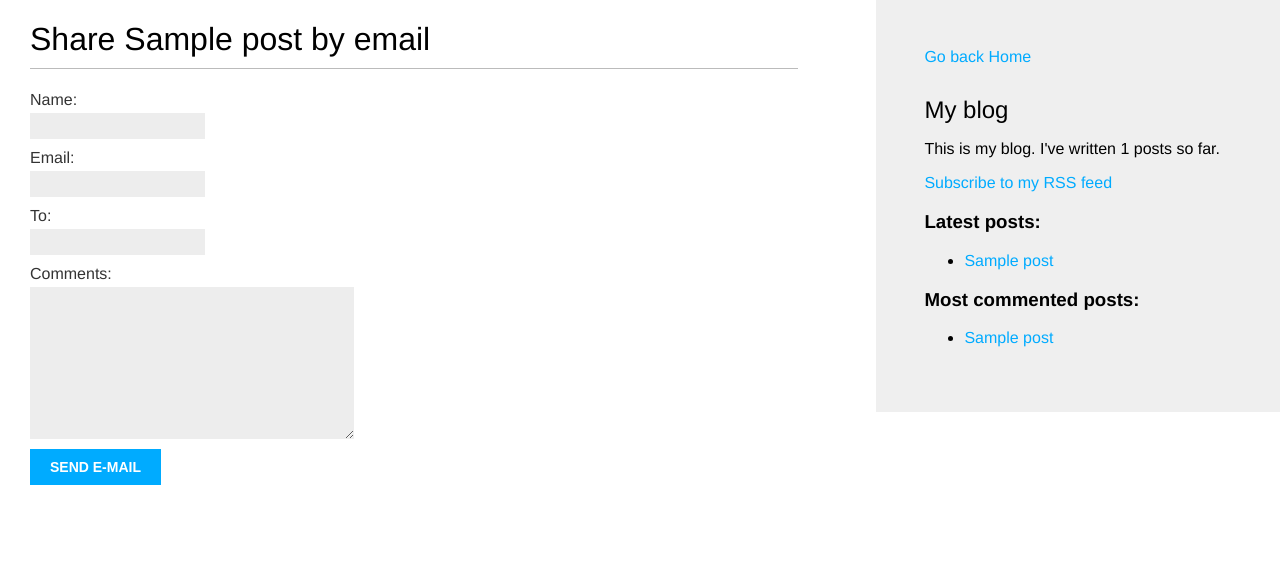
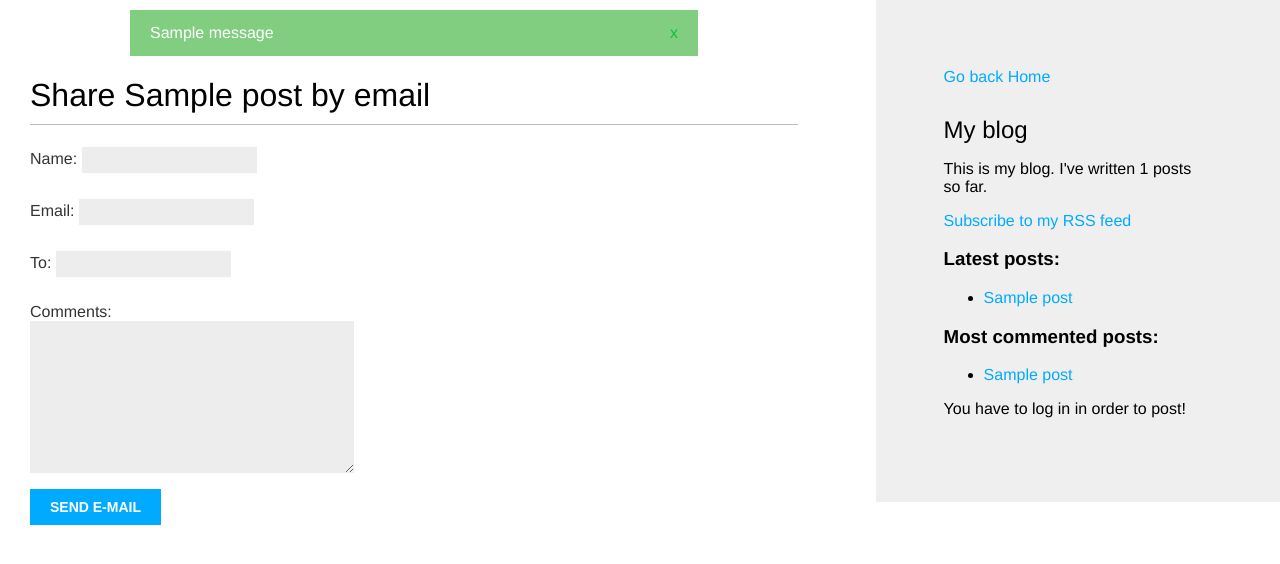
Before and after one commit to mihainegrisan/my_cv, a Django app: page /blog/1/share/ in a window 1280 px wide. Shown: the top 564 px of the page. Run offline with Django 3.2, Linux system fonts and the light colour scheme; tables that the repository leaves empty hold one stand-in row (values such as "Sample post"); one stand-in notice (Sample message) is shown; some libraries are stand-ins or nearby versions.

Commit message:
Now logged users can write a blog post.

```diff
--- a/src/account/templates/account.html
+++ b/src/account/templates/account.html
@@ -59,7 +59,7 @@
                 {% for message in messages %}
                     <li class="{{ message.tags }}">
                         {{ message|safe }}
-                        <a href="#" class="close">x</a>
+                        <a href="{% url 'dashboard' %}" class="close">x</a>
                     </li>
                 {% endfor %}
             </ul>
--- a/src/account/views.py
+++ b/src/account/views.py
@@ -69,7 +69,7 @@ def user_login(request):
                 else:
                     return HttpResponse('Disabled account')
             else:
-                return HttpResponse('Invalid login')
+                return HttpResponse('Invalid credentials.')
     else:
         form = LoginForm()
     return render(request, 'account/login.html', {'form' : form})
--- a/src/blog/forms.py
+++ b/src/blog/forms.py
@@ -1,5 +1,5 @@
 from django import forms
-from .models import Comment
+from .models import Comment, Post
 
 class CommentForm(forms.ModelForm):
     class Meta:
@@ -12,3 +12,9 @@ class EmailPostForm(forms.Form):
     email = forms.EmailField()
     to = forms.EmailField()
     comments = forms.CharField(required=False, widget=forms.Textarea)
+
+
+class PostForm(forms.ModelForm):
+    class Meta:
+        model = Post
+        fields = ('title', 'body', 'tags', 'status')
--- a/src/blog/models.py
+++ b/src/blog/models.py
@@ -30,6 +30,7 @@ class Post(models.Model):
 
     objects = models.Manager() # The default manager
     published = PublishedManager() # My custom manager
+
     title = models.CharField(max_length=250)
     slug = models.SlugField(max_length=250, unique_for_date='publish')
     author = models.ForeignKey(User, on_delete=models.CASCADE, related_name='blog_posts')
--- a/src/blog/static/css/blog.css
+++ b/src/blog/static/css/blog.css
@@ -3,29 +3,24 @@ body {
     padding:0;
     font-family:helvetica, sans-serif;
 }
-
 a {
     color:#00abff;
     text-decoration:none;
 }
-
 h1 {
     font-weight:normal;
     border-bottom:1px solid #bbb;
     padding:0 0 10px 0;
 }
-
 h2 {
     font-weight:normal;
     margin:30px 0 0;
 }
-
 #content {
     float:left;
     width:60%;
     padding:0 0 0 30px;
 }
-
 #sidebar {
     float:right;
     width:30%;
@@ -34,12 +29,10 @@ h2 {
     height:100%;
     overflow: auto;
 }
-
 .sidebar_content {
-    padding: 10%;
+    padding: 15%;
 
 }
-
 p.date {
     color:#ccc;
     font-family: georgia, serif;
@@ -55,7 +48,6 @@ p.date {
 
 
 /* forms */
-
 label {
     float:left;
     clear:both;
@@ -71,7 +63,6 @@ input, textarea {
     padding:6px 10px;
     font-size:12px;
 }
-
 input[type=submit] {
     font-weight:bold;
     background:#00abff;
@@ -96,7 +87,6 @@ input[type=submit] {
     border: 3px;
     border-style: solid;
 }
-
 /*
 .comment:nth-child(even) {
     background:#efefef;
@@ -107,3 +97,71 @@ input[type=submit] {
     font-size:12px;
     color:#666;
 }
+
+
+
+/* MAKE NEW POST FORM */
+form {
+    min-width: 320px;
+    height: 400px;
+}
+form p {
+    width: 100%;
+}
+form p label , form p input, form p textarea {
+    float: none;
+    clear: none;
+}
+form p textarea {
+    display: block;
+}
+
+
+@media only screen and (max-width: 650px) {
+    #sidebar {
+        float: none;
+        width: 100%;
+    }
+    .sidebar_content {
+        padding: 6%;
+    }
+}
+
+
+
+/* messages */
+ul.messages {
+    margin: 10px 100px;
+    padding: 0;
+    list-style-type: none;
+}
+ul.messages li.success,
+ul.messages li.warning,
+ul.messages li.error,
+ul.messages li.info {
+    margin: 0;
+    padding: 14px 20px;
+    list-style: none;
+    color: #fff;
+}
+
+ul.messages li.success { background: #81ce81; }
+ul.messages li.success a { color: #0ac33e; }
+
+ul.messages li.error { background: #a30029; color: #e9828e; }
+ul.messages li.error a { color: #e9828e; }
+
+ul.messages li.info { background:#faffae; color:#696b4e; }
+ul.messages li.info a { color:#1586de; }
+
+ul.messages li.warning { background:#de9404; }
+ul.messages li.warning a { color:#f49000; }
+
+ul.messages li a.close {
+    margin:0;
+    float:right;
+    opacity:1;
+    border:0;
+    box-shadow:none;
+    text-shadow:none;
+}
--- a/src/blog/templates/blog/base.html
+++ b/src/blog/templates/blog/base.html
@@ -18,6 +18,18 @@
     </head>
     <body>
         <div id="content">
+
+            {% if messages %}
+                <ul class="messages">
+                    {% for message in messages %}
+                        <li class="{{ message.tags }}">
+                            {{ message|safe }}
+                            <a href="{{ post.get_absolute_url }}" class="close">x</a>
+                        </li>
+                    {% endfor %}
+                </ul>
+            {% endif %}
+
             {% block content %}
 
             {% endblock %}
@@ -42,6 +54,17 @@
                         </li>
                     {% endfor %}
                 </ul>
+
+                {% if request.user.is_authenticated %}
+                    <a href="{% url 'blog:post_new' %}">
+                        <span>
+                            Write a post!
+                        </span>
+                    </a>
+                {% else %}
+                    <p>You have to log in in order to post!</p>
+                {% endif %}
+
             </div>
         </div>
     </body>
--- a/src/blog/templates/blog/post/detail.html
+++ b/src/blog/templates/blog/post/detail.html
@@ -15,7 +15,7 @@
             Share this post
         </a>
     </p>
-    <!-- We are building the URL dynamically using the 'url' template tag provided by Django. We are using the namespace called blog and the URL named post_share, and we are passing the post ID as a parameter to build the absolute URL. -->
+    <!-- we are passing the post ID as a parameter to build the absolute URL. -->
 
     <br><br>
 
--- a/src/blog/urls.py
+++ b/src/blog/urls.py
@@ -1,5 +1,5 @@
 from django.urls import path
-from .views import post_list, post_detail, PostListView, post_share
+from .views import post_list, post_detail, PostListView, post_share, post_new
 from .feeds import LatestPostsFeed
 
 app_name = 'blog'
@@ -12,6 +12,7 @@ urlpatterns = [
 
     path('<int:year>/<int:month>/<int:day>/<slug:post>', post_detail, name='post_detail'),
     path('<int:post_id>/share/', post_share, name='post_share'),
+    path('post/new/', post_new, name='post_new'),
 
     path('feed/', LatestPostsFeed(), name='post_feed'),
 ]
--- a/src/blog/views.py
+++ b/src/blog/views.py
@@ -1,16 +1,17 @@
-from django.shortcuts import render, get_object_or_404
+from django.shortcuts import render, get_object_or_404, redirect
 from .models import Post, Comment
+from .forms import EmailPostForm, CommentForm, PostForm
 
+from django.views.generic import ListView
 from django.core.paginator import Paginator, EmptyPage, PageNotAnInteger
 from django.core.mail import send_mail
-
-from django.views.generic import ListView
-
-from .forms import EmailPostForm, CommentForm
 
 from taggit.models import Tag
 
 from django.db.models import Count
+
+from django.template.defaultfilters import slugify
+from django.contrib import messages
 
 
 def post_share(request, post_id):
@@ -106,8 +107,44 @@ def post_detail(request, year, month, day, post):
 
     similar_posts = similar_posts.annotate(same_tags=Count('tags')).order_by('-same_tags','-publish')[:4]
 
-    return render(request, 'blog/post/detail.html', {'post':post,
-                                                     'comments':comments,
-                                                     'new_comment':new_comment,
-                                                     'comment_form':comment_form,
-                                                     'similar_posts': similar_posts})
+    context = { 'post':post,
+                'comments':comments,
+                'new_comment':new_comment,
+                'comment_form':comment_form,
+                'similar_posts': similar_posts
+                }
+
+    return render(request, 'blog/post/detail.html', context)
+
+
+
+def post_new(request):
+    if request.method == "POST":
+        form = PostForm(request.POST)
+        if form.is_valid():
+            # To use the data from the form you have to call cleaned_data
+            # It won't create the post if I give post.title to slugify()
+            cd = form.cleaned_data
+            post = form.save(commit=False)
+            post.author = request.user
+            post.slug = slugify(cd['title'])
+
+            # make sure the title is unique
+            if not Post.objects.filter(slug__exact=post.slug).exists():
+                post.save()
+                # Without this next line the tags won't be saved.
+                form.save_m2m()
+                messages.success(request, 'Your post is now live!')
+                return redirect('blog:post_detail',
+                                year=post.publish.year,
+                                month=post.publish.month,
+                                day=post.publish.day,
+                                post=post.slug)
+                # return redirect('blog:post_list')
+            else:
+                messages.error(request, 'Title already exists!')
+        else:
+            messages.error(request, 'Something went wrong. Try again.')
+    else:
+        form = PostForm()
+    return render(request, 'blog/post/post_edit.html', {'form': form})
--- a/src/pages/static/js/weather.js
+++ b/src/pages/static/js/weather.js
@@ -12,7 +12,7 @@ weather.temperature = {
 }
 
 const key = '5b0518f89c86ea27c70d5fc6a1a45e3c'
-// http://api.openweathermap.org/data/2.5/weather?q={}&units=metric&APPID=5b0518f89c86ea27c70d5fc6a1a45e3c'
+// https://api.openweathermap.org/data/2.5/weather?q={}&units=metric&APPID=5b0518f89c86ea27c70d5fc6a1a45e3c'
 // api.openweathermap.org/data/2.5/weather?lat={lat}&lon={lon}
 
 // SET USER'S POSITION
```
Also changed, not shown: src/account/static/css/account.css (+10 -10 lines), src/blog/templates/blog/post/post_edit.html (added, +12 -0 lines), 3 other files.
